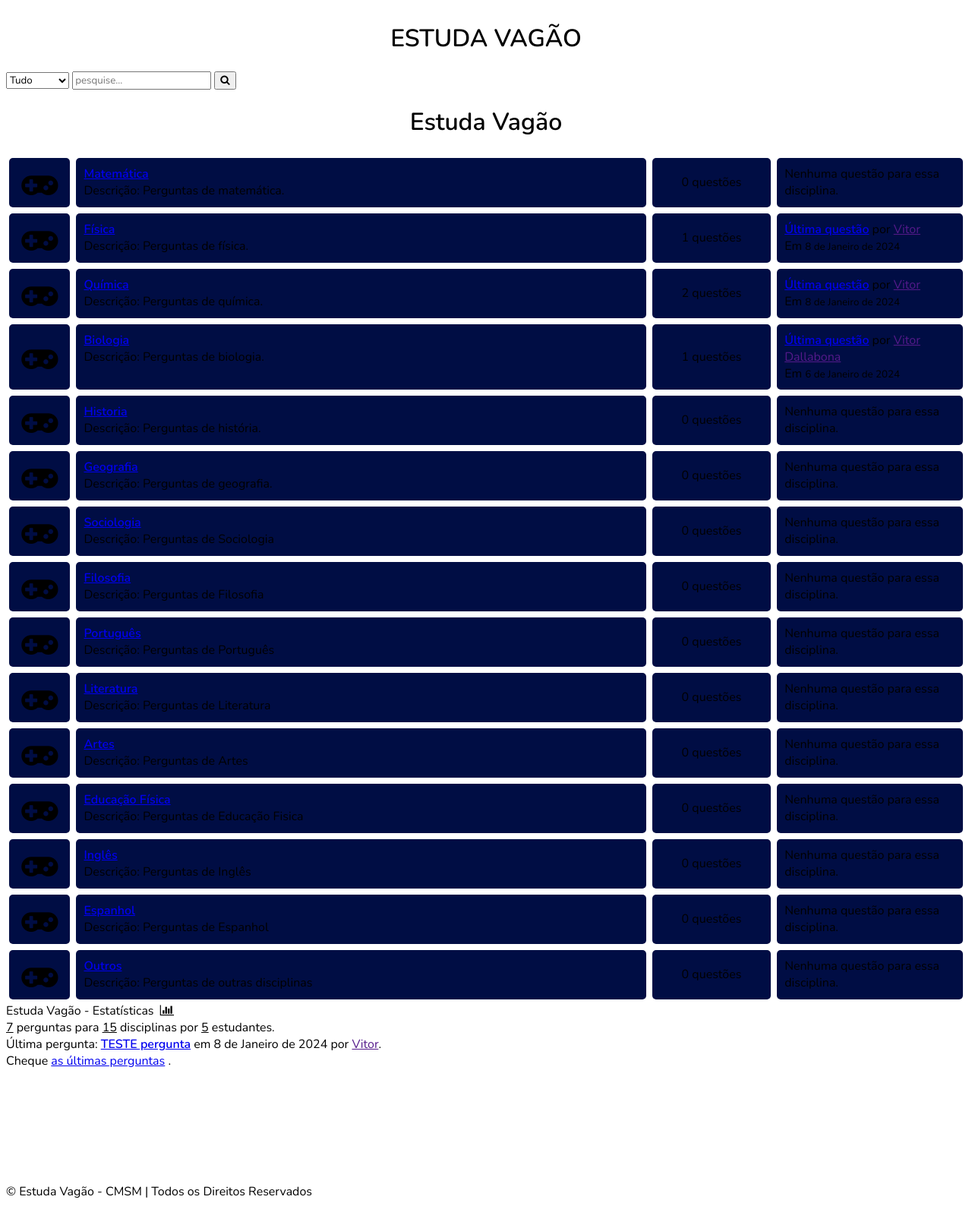
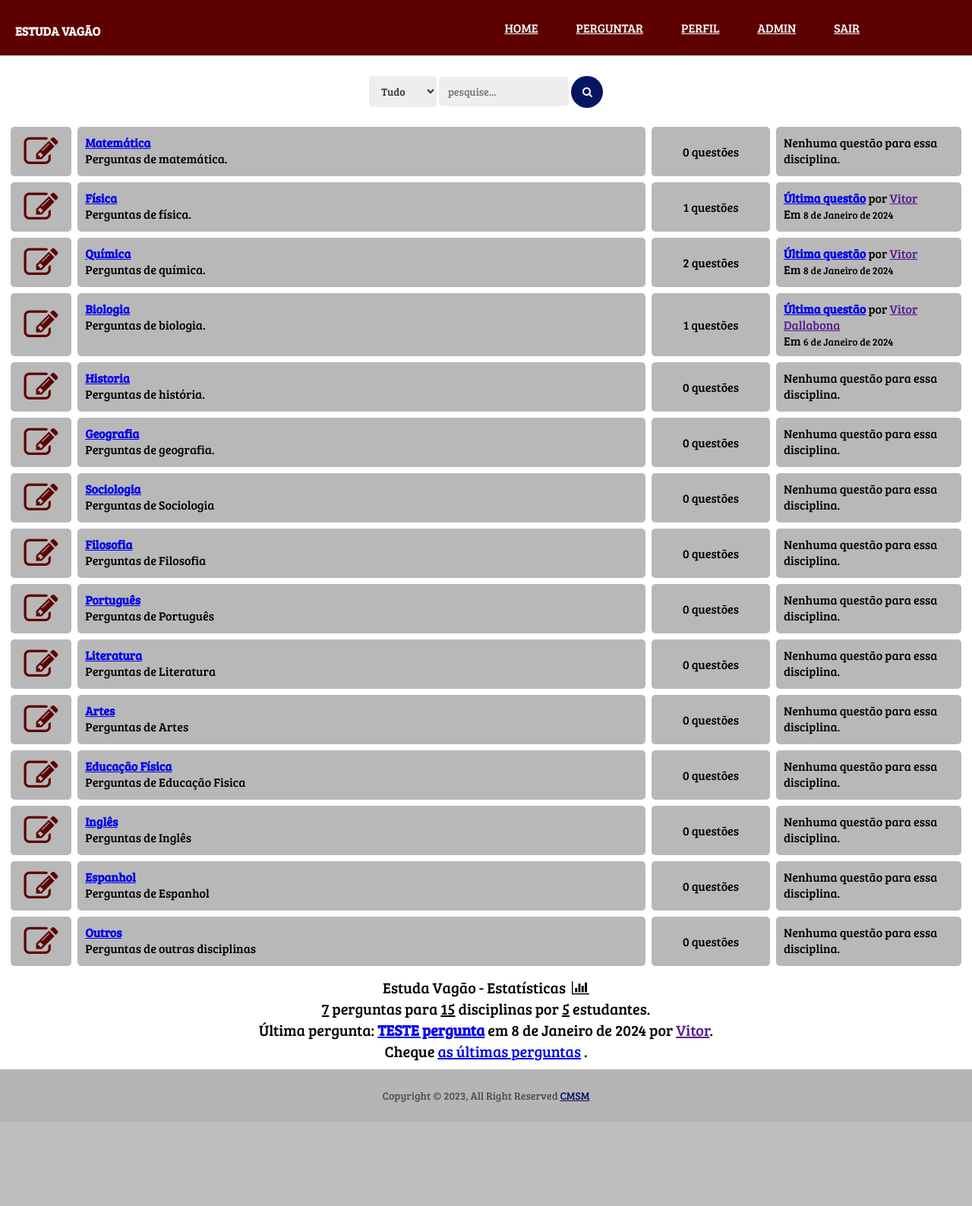
Before and after one commit to luizebaldoni/EstudaVagao, a Django app: page /home in a window 1280 px wide. Shown: the whole page at 76% size. After the commit the page ends 1451 px from the top, so only its background shows below. Run offline with Django 4.2, Linux system fonts and the light colour scheme; data comes from the database, SQL or seed files in the repository; both versions use the stored data as it was after the commit; parts of the project's set-up code (start-up, migrations or seed data) failed here and were passed over; some libraries are stand-ins or nearby versions.

Commit message:
front-end modificado / base.html

```diff
--- a/static/base.css
+++ b/static/base.css
@@ -1,137 +1,100 @@
-/* GLOBAIS */
+/* //////////////////////////////////////  GLOBAL   ///////////////////////////////////////////////// */
+
 @import url("https://fonts.googleapis.com/css2?family=Nunito:ital,wght@0,300;0,400;0,500;0,600;1,600;1,700&display=swap");
+@import url('https://fonts.googleapis.com/css2?family=Bree+Serif&display=swap');
 
-
-/* ////////////////////////////////////////// GERAIS ////////////////////////////////////////////// */
+/* ////////////////////////////////////////// GENERAL ////////////////////////////////////////////// */
 * {
-    font-family: "Nunito", sans-serif;
+    /*font-family: "Nunito", sans-serif;*/
+    font-family: 'Bree Serif', serif;
 }
 body{
     background-color: white;
     color: black;
+    margin-top: 0px;
+    margin-left: 0px;
+    margin-right: 0px;
+    margin-bottom: 0px;
+
 
 }
+
 h1{
     text-align: center;
+    font-family: 'Bree Serif', serif;
 }
-/* /////////////////////////////////////////// NAVBAR ///////////////////////////////////////////// */
 
-.page{  /* aqui ajusta o tamanho total da "caixa" do menu e td q é geral da caixa */
-    box-sizing: border-box;
-    max-width: 100%;
-    color: white;
-    padding-left: .75rem;
-    padding-right: .75rem;
-    font-size: 20px;
-    text-align: center;
-}
-.r-link{
-  display: var(--rLinkDisplay, inline-flex) !important;
-}
-.r-link[href]{
-  color: var(--rLinkColor) !important;
-  text-decoration: var(--rLinkTextDecoration, none) !important;
-}
-.r-list{
-  padding-left: var(--rListPaddingLeft, 0) !important;
-  margin-top: var(--rListMarginTop, 0) !important;
-  margin-bottom: var(--rListMarginBottom, 0) !important;
-  list-style: var(--rListListStyle, none) !important;
-}
-.menu{
-  --rLinkColor: var(--menuLinkColor, currentColor);
-}
-.menu__link{
-  display: var(--menuLinkDisplay, block);
-}
-.menu__link:focus{
-  outline: var(--menuLinkOutlineWidth, 2px) solid var(--menuLinkOutlineColor, currentColor);
-  outline-offset: var(--menuLinkOutlineOffset);
-}
-.menu:hover .menu__link:not(:hover){
-  --rLinkColor: var(--menuLinkColorUnactive, rgba(155, 2, 2, 0.81));
-}
-.menu{
-  background-color: var(--menuBackgroundColor, #5e0101);
-  box-shadow: var(--menuBoxShadow, 0 1px 3px 0 rgb(94, 1, 1), 0 1px 2px 0 rgb(0, 13, 68));
-}
-.menu__list{
-    display: flex;
-}
-.menu__link{
-  padding: var(--menuLinkPadding, 1.5rem 2.5rem);
-  font-weight: 700;
-  text-transform: uppercase;
-}
-.text-underlined{
-  position: relative;
-  overflow: hidden;
-
-  will-change: color;
-  transition: color .25s ease-out;
-}
-.text-underlined::before,
-.text-underlined::after{
-  content: "";
-  width: 0;
-  height: 3px;
-  background-color: var(--textUnderlinedLineColor, currentColor);
-  will-change: width;
-  transition: width .1s ease-out;
-  position: absolute;
-  bottom: 0;
-}
-.text-underlined::before{
-  left: 50%;
-  transform: translateX(-50%);
-}
-.text-underlined::after{
-  right: 50%;
-  transform: translateX(50%);
-}
-.text-underlined:hover::before,
-.text-underlined:hover::after{
-  width: 100%;
-  transition-duration: .2s;
-}
-.page__custom-settings{
-  --menuBackgroundColor: #000d44;
-  --menuLinkColor: #ffffff;
-  --menuLinkColorUnactive: #000d44;
-  --menuLinkOutlineOffset: -.5rem;
-}
-.page__menu:nth-child(n+2){
-  margin-top: 3rem;
-}
-.substack{
-  border:1px solid #000d44;
+/* /////////////////////////////////////////// NAVBAR //////////////////////////////////////////////// */
+.nav-bar{
+  position: fixed;
+  top: 0;
   background-color: #5e0101;
   width: 100%;
-  max-width: 480px;
-  height: 280px;
-  margin: 1rem auto;;
 }
-.linktr{
-  display: flex;
-  justify-content: flex-end;
-  padding: 2rem;
-  text-align: center;
+.nav-hold{
+  display:block;
+  width: 90%;
 }
-.linktr__goal{
-  background-color: rgb(0, 13, 68);
-  color: rgb(255, 255, 255);
-  box-shadow: rgb(0, 13, 68) 0px 2px 8px 0px;
-  border-radius: 2rem;
-  padding: .75rem 1.5rem;
+.nav-logo{
+  float: left;
+  display: block;
+  padding: 30px 0px 20px 20px;
+  font-weight: 600;
 }
-.r-link{
-    --uirLinkDisplay: var(--rLinkDisplay, inline-flex);
-    --uirLinkTextColor: var(--rLinkTextColor);
-    --uirLinkTextDecoration: var(--rLinkTextDecoration, none);
-    display: var(--uirLinkDisplay) !important;
-    color: var(--uirLinkTextColor) !important;
-    text-decoration: var(--uirLinkTextDecoration) !important;
+.nav-logo a{
+  color: #f9f9f9;
 }
+.nav-items{
+  float: right
+}
+.nav-items li{
+  display:block;
+  float: left;
+  padding: 10px 20px;
+  margin-left:10px;
+}
+.nav-items li a {
+  color: #f9f9f9;
+}
+.nav-items li:hover {
+  background-color:#9191AA;
+  border-left:3px solid #CDCDD3;
+  border-right:3px solid #CDCDD3;
+}
+.nav-hold{
+  overflow:hidden;
+}
+.nav-menu{
+  display: none;
+}
+/*media Queries*/
+@media screen and (max-width: 768px){
+  .nav-menu{
+    display: block;
+    float: right;
+    padding: 10px 20px;
+    cursor: pointer;
+    color: #fff;
+  }
+  .nav-items{
+    width: 100%;
+    float: left;
+    height: 0px;
+    padding:0px;
+    margin:0px;
+
+  }
+  .nav-items li{
+    width: 100%;
+    display: block;
+  }
+}
+.nav-open{
+  height: auto;
+}
+/*//////////////////////////////// END NAVBAR //////////////////////////////////////////////////////*/
+
+/* ///////////////////////////////// QUESTIONS /////////////////////////////////////////////////////*/
 .subforum-row{
     display: grid;
     grid-template-columns: 7% 60% 13% 20%;
@@ -140,7 +103,7 @@ h1{
     padding: 10px;
     margin:4px;
     border-radius: 5px;
-    background-color: #000d44;
+    background-color: #00000047;
 }
 .subforum-description *{
     margin-block: 0;
@@ -156,3 +119,80 @@ h1{
 .subforum-devider{
     display: none;
 }
+/*/////////////////////////////////// END QUESTIONS //////////////////////////////////////*/
+
+/*///////////////////////////// SEARCH BOX ///////////////////////////////////////////// */
+.search-box{
+  margin-top: 85px;
+  display: flex;
+  justify-content: center;
+  align-items: center;
+}
+select{
+  background-color: #ecececdd;
+    border: none;
+    margin-left: 10px;
+    margin-top: 15px;
+    font-size: 14px;
+    padding: 10px 12px;
+    width: 27%;
+    color: #333;
+    outline: none;
+    border-radius: 5px;
+}
+input{
+  background-color: #ecececdd;
+  border: none;
+  margin-top: 15px;
+  font-size: 14px;
+  padding: 10px 12px;
+  width: 45%;
+  color: #333;
+  outline: none;
+  border-radius: 5px;
+}
+button{
+  background-color: #06155f;
+    font-size: 14px;
+    font-weight: 400;
+    color: #fff;
+    width: 3em;
+    border: none;
+    height: 3em;
+    border-radius: 30px;
+}
+/*////////////////////////////////////// PERGUNTAS JA FEITAS /////////////////////////////////// */
+.subforum-title{
+  color: #06155f;
+}
+.fa-pencil-square-o{
+  color:#5e0101
+}
+.subforum-row{
+  margin-left: 10px;
+  margin-right: 10px;
+}
+/*//////////////////////////////////////////////// FORUM INFOS ///////////////////////////////// */
+
+.forum-info{
+  font-size: 20px;
+  margin-top: 10px;
+  margin-bottom: 0px;
+  text-align: center;
+}
+/*/////////////////////////////////////////////// FOOTER ////////////////////////////////////// */
+
+.copyright-area{
+  background: #b6b4b4;
+  padding: 25px 0;
+  margin-top: 10px;
+}
+.copyright-text p {
+  margin: 0;
+  font-size: 14px;
+  color: #504f4f;
+  text-align: center;
+}
+.copyright-text p a{
+  color: #06155f;
+}
--- a/static/main.js
+++ b/static/main.js
@@ -1,44 +1,23 @@
 // Barra de Navegação
 // ---------Responsive-navbar-active-animation-----------
-function test(){
-	var tabsNewAnim = $('#navbarSupportedContent');
-	var selectorNewAnim = $('#navbarSupportedContent').find('li').length;
-	var activeItemNewAnim = tabsNewAnim.find('.active');
-	var activeWidthNewAnimHeight = activeItemNewAnim.innerHeight();
-	var activeWidthNewAnimWidth = activeItemNewAnim.innerWidth();
-	var itemPosNewAnimTop = activeItemNewAnim.position();
-	var itemPosNewAnimLeft = activeItemNewAnim.position();
-	$(".hori-selector").css({
-		"top":itemPosNewAnimTop.top + "px",
-		"left":itemPosNewAnimLeft.left + "px",
-		"height": activeWidthNewAnimHeight + "px",
-		"width": activeWidthNewAnimWidth + "px"
+$(function(){
+	var n= "#nav";
+	var no = ".nav-items";
+	$(n).click(function(){
+	   if($(no).hasClass("nav-open")){
+		 $(no).animate({height:0},300);
+			 setTimeout(function(){
+		  $(no).removeAttr('style').removeClass("nav-open");
+		 },320);
+	   }else{
+		 var h = $(no).css("height","auto").height();
+		 $(no).height(0).animate({height:h},300);
+		 setTimeout(function(){
+		  $(no).removeAttr('style').addClass("nav-open");
+		 },320);
+	   }
 	});
-	$("#navbarSupportedContent").on("click","li",function(e){
-		$('#navbarSupportedContent ul li').removeClass("active");
-		$(this).addClass('active');
-		var activeWidthNewAnimHeight = $(this).innerHeight();
-		var activeWidthNewAnimWidth = $(this).innerWidth();
-		var itemPosNewAnimTop = $(this).position();
-		var itemPosNewAnimLeft = $(this).position();
-		$(".hori-selector").css({
-			"top":itemPosNewAnimTop.top + "px",
-			"left":itemPosNewAnimLeft.left + "px",
-			"height": activeWidthNewAnimHeight + "px",
-			"width": activeWidthNewAnimWidth + "px"
-		});
-	});
-}
-$(document).ready(function(){
-	setTimeout(function(){ test(); });
-});
-$(window).on('resize', function(){
-	setTimeout(function(){ test(); }, 500);
-});
-$(".navbar-toggler").click(function(){
-	$(".navbar-collapse").slideToggle(300);
-	setTimeout(function(){ test(); });
-});
+  });
 
 // --------------add active class-on another-page move----------
 jQuery(document).ready(function($){
--- a/templates/base.html
+++ b/templates/base.html
@@ -6,33 +6,42 @@
     <meta charset="UTF-8">
     <meta name="viewport" content="width=device-width, initial-scale=1.0">
     <title>{{title}}</title>
+
     <link rel="stylesheet" href="{% static 'base.css' %}">
+
+    <script src="//ajax.googleapis.com/ajax/libs/jquery/1.11.1/jquery.min.js"></script>
+    <script src="https://vlibras.gov.br/app/vlibras-plugin.js"></script>
+    <script src="https://vlibras.gov.br/app/vlibras-plugin.js"></script>
+    <script>new window.VLibras.Widget('https://vlibras.gov.br/app');</script>
+
+    <link rel="script" href="{% static "main.js" %}">
     <link rel="stylesheet" href="https://cdnjs.cloudflare.com/ajax/libs/font-awesome/4.7.0/css/font-awesome.min.css">
     <link rel="preconnect" href="https://fonts.gstatic.com">
     <link href="https://fonts.googleapis.com/css2?family=Titillium+Web:ital@1&display=swap" rel="stylesheet">
+
     {{ form.media }}
+
 </head>
 
 <body>
     <header>
         <!-- MENU DE NAVEGAÇÃO -->
-        <div class="page">
-              <nav class="page__menu menu">
-                <ul class="menu__list r-list">
-                {% if user.is_authenticated %}
-                  <li class="menu__group"><a href="{% url 'home' %}" class="menu__link r-link text-underlined">Home</a></li>
-                  <li class="menu__group"><a href="{% url 'logout' %}" class="menu__link r-link text-underlined">Sair</a></li>
-                  <li class="menu__group"><a href="{% url 'search_result' %}" class="menu__link r-link text-underlined">Buscar</a></li>
-                  <li class="menu__group"><a href="{% url 'create_post' %}" class="menu__link r-link text-underlined">Perguntar</a></li>
-                  <li class="menu__group"><a href="{% url 'update' %}" class="menu__link r-link text-underlined">Alterar perfil</a></li>
-                  <li class="menu__group"><a href="{% url 'admin:index' %}" class="menu__link r-link text-underlined">admin</a></li>
-                  {% endif %}
-                </ul>
-              </nav>
-        </div>
+        <nav class="nav-bar">
+            <div class="nav-hold">
+              <div class="nav-logo">
+                <a>ESTUDA VAGÃO</a>
+              </div>
+              <div class="nav-menu" id="nav">&#9776;</div>
+                  <ul class="nav-items">
+                <li><a href="{% url 'home'%}">HOME</a>
+                <li><a href="{% url 'create_post'%}"> PERGUNTAR </a>
+                <li><a href="{% url 'update' %}"> PERFIL </a>
+                <li><a href="{% url 'admin:index'%}"> ADMIN </a>
+                    <li><a href="{% url 'logout'%}"> SAIR </a>
+              </ul>
+            </div>
+        </nav>
         <!--END MENU NAVEGAÇÃO -->
-
-            <h1> ESTUDA VAGÃO </h1>
 
         <!-- CAIXA DE PESQUISA -->
                 <form action="{% url 'search_result' %}" role="form" method="GET">
@@ -53,7 +62,6 @@
                 </div>
                 </form>
     <!-- END CAIXA DE PESQUISA -->
-
     </header>
     {% if messages %}
         {% for message in messages %}
@@ -62,20 +70,22 @@
     {% endif %}
     {% block content %}
     {% endblock content %}
-    <div style="margin-bottom: 150px;"></div>
     <footer>
-        <span>&copy;  Estuda Vagão - CMSM | Todos os Direitos Reservados</span>
+        <div class="copyright-area">
+            <div class="container">
+                <div class="row">
+                    <div class="col-xl-6 col-lg-6 text-center text-lg-left">
+                        <div class="copyright-text">
+                            <p>Copyright &copy; 2023, All Right Reserved <a href="https://www.cmsm.eb.mil.br/">CMSM</a></p>
+                        </div>
+                    </div>
     </footer>
-    <script src="{% static 'main.js' %}"></script>
     <div vw class="enabled">
     <div vw-access-button class="active"></div>
     <div vw-plugin-wrapper>
       <div class="vw-plugin-top-wrapper"></div>
     </div>
   </div>
-  <script src="https://vlibras.gov.br/app/vlibras-plugin.js"></script>
-  <script>
-    new window.VLibras.Widget('https://vlibras.gov.br/app');
-  </script>
+
 </body>
 </html>
--- a/templates/forums.html
+++ b/templates/forums.html
@@ -6,17 +6,17 @@
         <div class="subforum">
             {% if forums %}
                 <div class="subforum-title">
-                    <h1>Estuda Vagão</h1>
+                    <br>
                 </div>
 
                 {% for forum in forums %}
                     <div class="subforum-row">
                         <div class="subforum-icon subforum-column center">
-                            <i class="fa fa-gamepad"></i>
+                            <i class="fa fa-pencil-square-o"></i>
                         </div>
                         <div class="subforum-description subforum-column">
                             <h4><a href="{{forum.get_url}}">{{forum.title}}</a></h4>
-                            <p>Descrição: {{forum.description}} </p>
+                            <p>{{forum.description}} </p>
                         </div>
                         <div class="subforum-stats subforum-column center">
                             <span>{{forum.num_posts}} questões</span>
@@ -38,9 +38,6 @@
                 </div>
             {% endif %}
         </div>
-
-
-
     </div>
 
     <!-- Informações do Fórum -->
```
Also changed, not shown: db.sqlite3.
